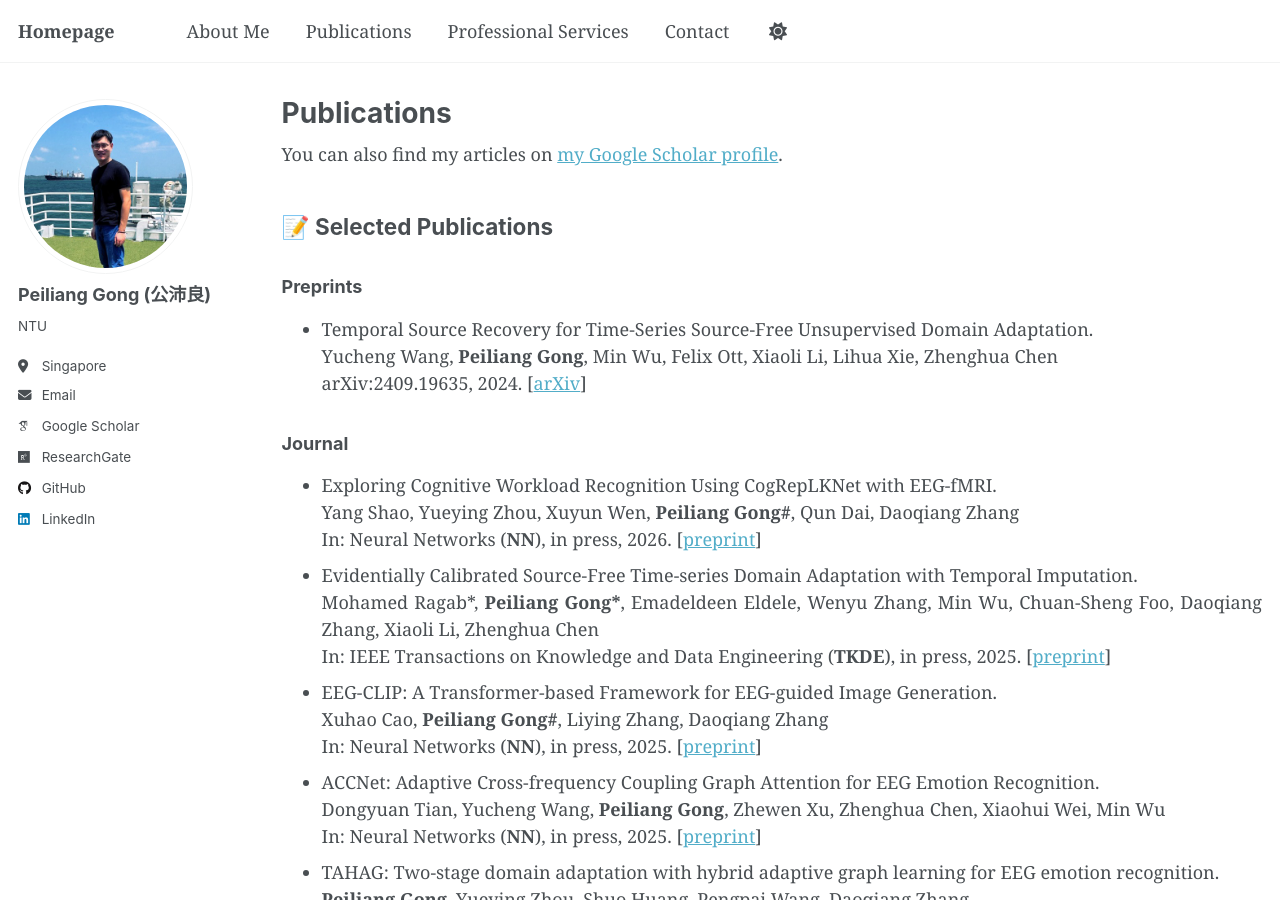
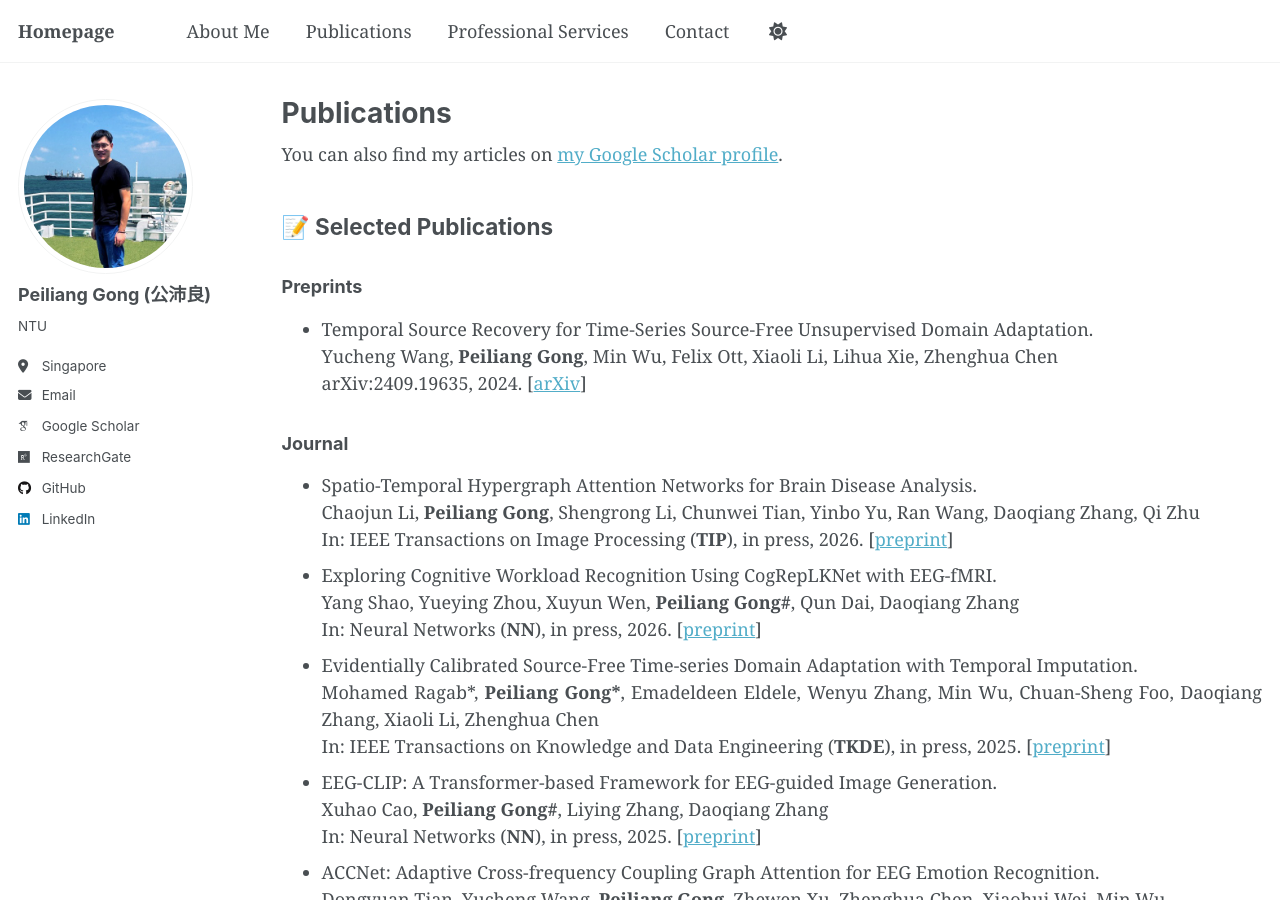
Before and after one commit to Tokenmw/Tokenmw.github.io, a Jekyll site: the page built from _pages/publications.md, in a window 1280 px wide and 900 px high. Built offline with Jekyll 4.4.1, drawn with Linux system fonts in a browser that asks for light colours; some web fonts are replaced.

Commit message:
Update publications.md

```diff
--- a/_pages/publications.md
+++ b/_pages/publications.md
@@ -31,6 +31,9 @@ html, body, p, ul, li, div {
 <h3>Journal</h3>
 
 <ul style="list-style-type:disc">
+    <li>Spatio-Temporal Hypergraph Attention Networks for Brain Disease Analysis.<br>Chaojun Li, <b>Peiliang Gong</b>, Shengrong Li, Chunwei Tian, Yinbo Yu, Ran Wang, Daoqiang Zhang, Qi Zhu<br>In: IEEE Transactions on Image Processing (<strong>TIP</strong>), in press, 2026. [<a href="https://ieeexplore.ieee.org/document/11433522">preprint</a>]
+  </li>
+
   <li>Exploring Cognitive Workload Recognition Using CogRepLKNet with EEG-fMRI.<br>Yang Shao, Yueying Zhou, Xuyun Wen, <b>Peiliang Gong#</b>, Qun Dai, Daoqiang Zhang<br>In: Neural Networks (<strong>NN</strong>), in press, 2026. [<a href="https://www.sciencedirect.com/science/article/abs/pii/S0893608026000389">preprint</a>]
   </li>
 
```
